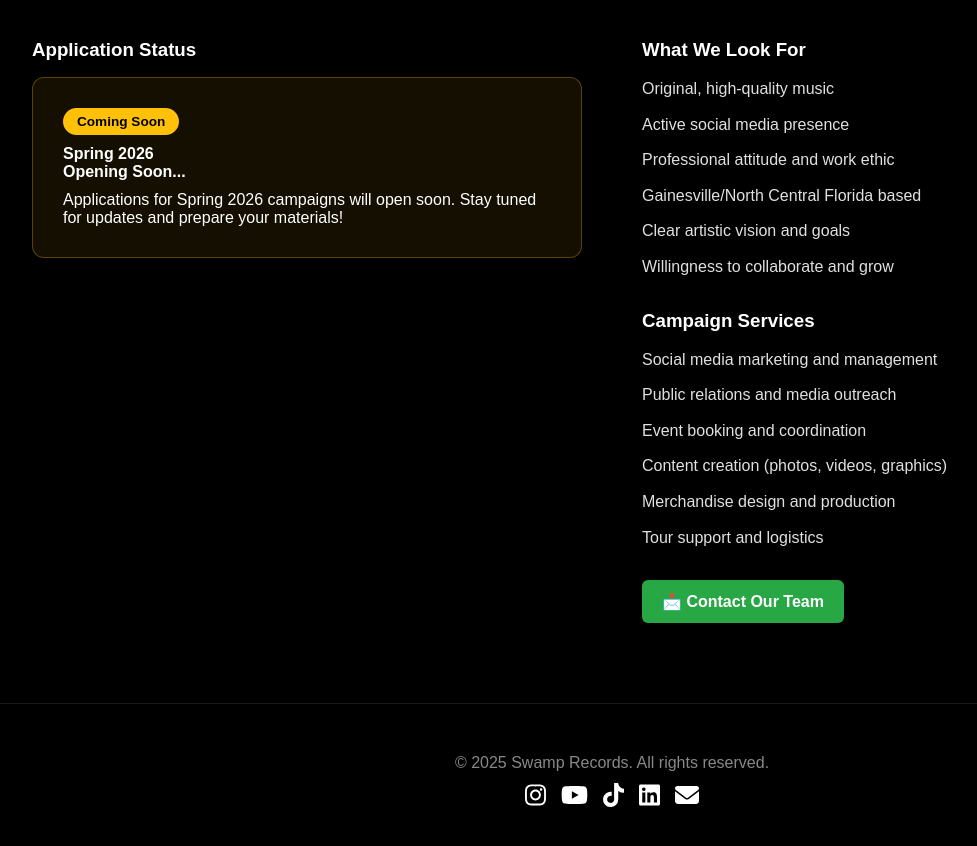
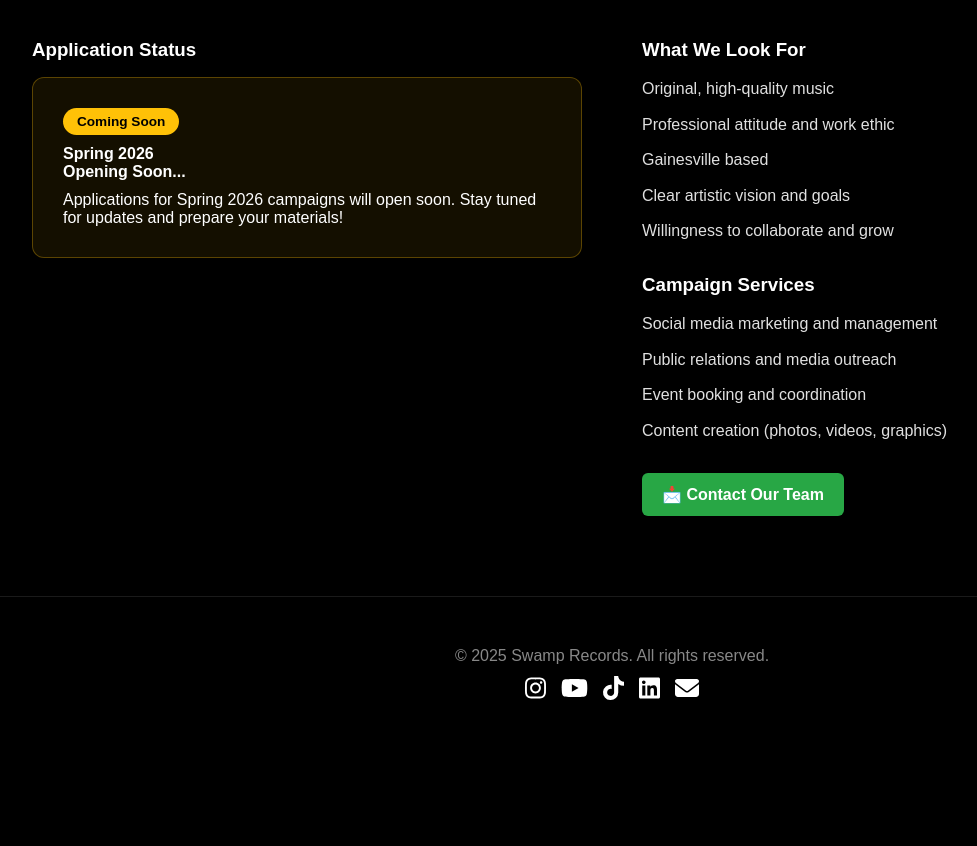
Before and after one commit to Swamp-Records/swamp-records-website, a Next.js app: page /campaigns in a window 1280 px wide. Shown: the part 791-1637 px from the top of the page, without its empty margins (28-1005 px from the left). After the commit the page ends 1544 px from the top, so only its background shows below. Built offline with nearby package versions, Linux system fonts and the light colour scheme.

Commit message:
campaigns copy

```diff
--- a/src/app/campaigns/page.tsx
+++ b/src/app/campaigns/page.tsx
@@ -197,9 +197,8 @@
         <h3>What We Look For</h3>
         <ul>
           <li>Original, high-quality music</li>
-          <li>Active social media presence</li>
           <li>Professional attitude and work ethic</li>
-          <li>Gainesville/North Central Florida based</li>
+          <li>Gainesville based</li>
           <li>Clear artistic vision and goals</li>
           <li>Willingness to collaborate and grow</li>
         </ul>
@@ -210,8 +209,6 @@
           <li>Public relations and media outreach</li>
           <li>Event booking and coordination</li>
           <li>Content creation (photos, videos, graphics)</li>
-          <li>Merchandise design and production</li>
-          <li>Tour support and logistics</li>
         </ul>
 
         {/* Email Button */}
```
